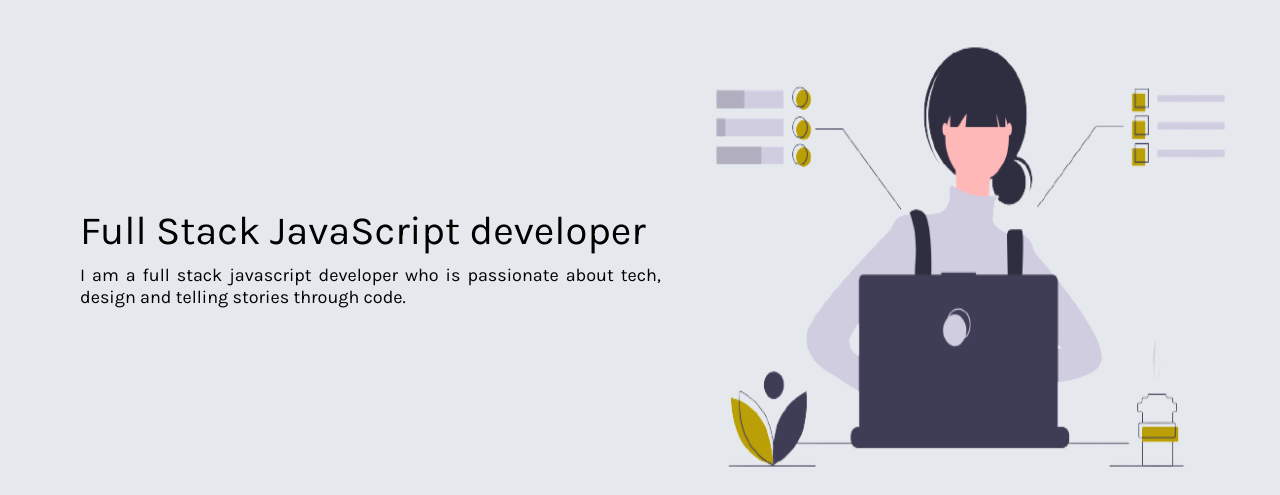
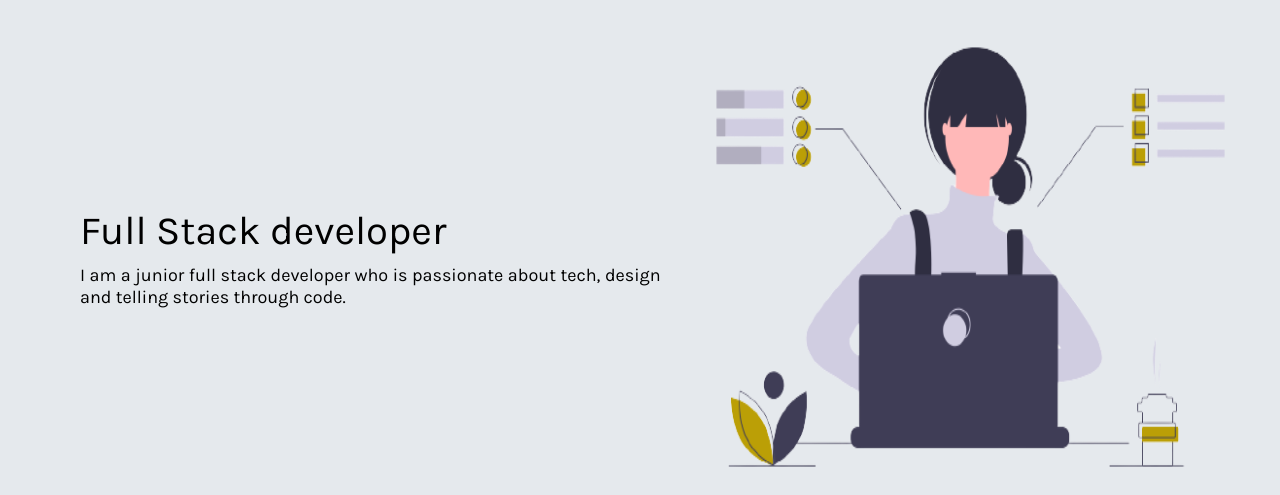
Before and after one commit to mbalindaba01/mbalindaba01.github.io, a website: page index.html in a window 1280 px wide. Shown: the part 83-578 px from the top of the page. Drawn offline with Linux system fonts and the light colour scheme.

Commit message:
amended intro text

```diff
--- a/index.html
+++ b/index.html
@@ -22,8 +22,8 @@
         </header>
         <section class="intro">
             <div class="main-text">
-                <article>Full Stack JavaScript developer</article>
-                <p>I am a full stack javascript developer who is passionate about tech, design and telling stories through code. </p>
+                <article>Full Stack developer</article>
+                <p>I am a junior full stack developer who is passionate about tech, design and telling stories through code. </p>
             </div>
             <div class="intro-img">
                 <img src="./assets/images/undraw_dev_focus_b9xo-removebg-preview.png" alt="">
```
